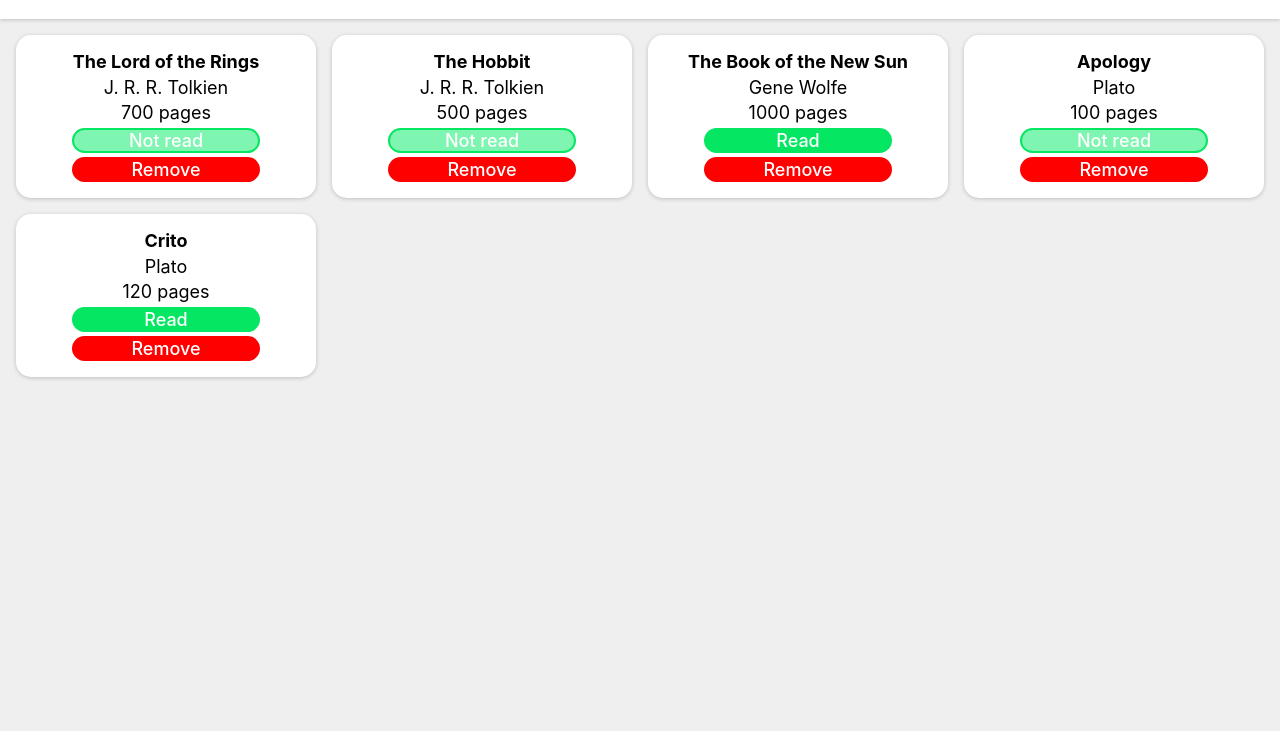
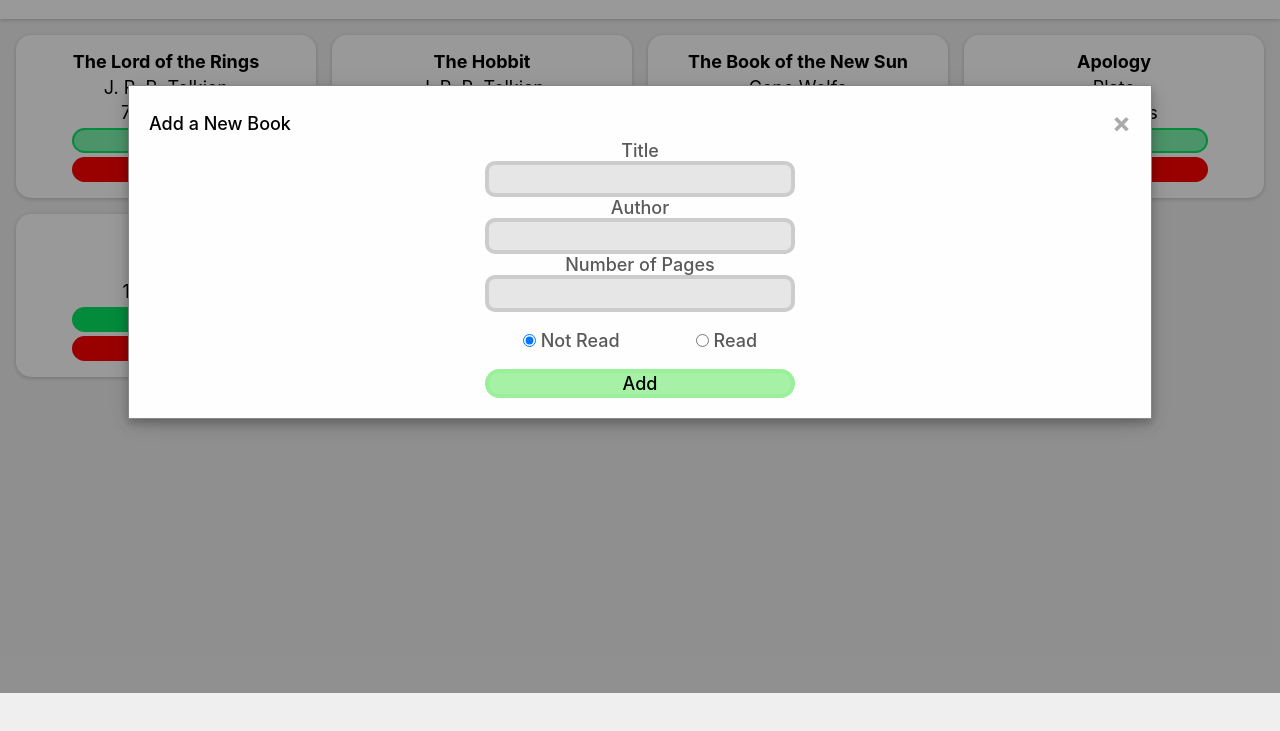
Before and after one commit to prymeka/library, a plain HTML site: page index.html in a window 1280 px wide. Both pictures are taken after a click on the button "Add a New Book". Shown: the part 107-838 px from the top of the page. Drawn offline with Linux system fonts and the light colour scheme.

Commit message:
added adding books functionality

```diff
--- a/index.html
+++ b/index.html
@@ -19,6 +19,40 @@
     </header>
     <main>
       <div id="books-grid">
+        <div id="new-book-modal" class="modal">
+          <div class="modal-content">
+            <div id="modal-header">
+              <p>Add a New Book</p>
+              <span class="close">&times;</span>
+            </div>
+            <form id="book-form">
+
+              <label for="title-input">Title</label>
+              <input type="text" id="title-input" minlength="1" required>
+
+              <label for="author-input">Author</label>
+              <input type="text" id="author-input" minlength="1" required>
+
+              <label for="pages-input">Number of Pages</label>
+              <input type="number" min="1" id="pages-input" required>
+
+              <div id="radio-btn-container">
+                <div class="radio-input">
+                  <input type="radio" id="not-read-input" name="read-status" value="not read" checked>
+                  <label for="not-read">Not Read</label>
+                </div>
+
+                <div class="radio-input">
+                  <input type="radio" id="read-input" name="read-status" value="read">
+                  <label for="read">Read</label>
+                </div>
+              </div>
+
+              <button type="submit" form="book-form" id="submit-btn">Add</button>
+
+            </form>
+          </div>
+        </div>
       </div>
     </main>
 	</body>
--- a/script.js
+++ b/script.js
@@ -72,6 +72,59 @@ function addBooksToLibrary() {
   }
 }
 
+let modal = document.getElementById("new-book-modal");
+let addNewBookBtn = document.getElementById("new-book-btn");
+let span = document.getElementsByClassName("close")[0];
+let titleInput = document.getElementById("title-input");
+let authorInput = document.getElementById("author-input");
+let pagesInput = document.getElementById("pages-input");
+addNewBookBtn.onclick = function() {
+  modal.style.display = "block";
+  let ogBorderColor = rs.getPropertyValue("--input-border-color")
+  titleInput.value = "";
+  titleInput.style.borderColor = ogBorderColor;
+  authorInput.value = "";
+  authorInput.style.borderColor = ogBorderColor;
+  pagesInput.value = "";
+  pagesInput.style.borderColor = ogBorderColor;
+}
+
+span.onclick = function() {
+  modal.style.display = "none";
+}
+
+window.onclick = function(event) {
+  if (event.target == modal) {
+    modal.style.display = "none";
+  }
+}
+
+let submitButton = document.getElementById("submit-btn");
+let notReadInput = document.getElementById("not-read-input");
+let readInput = document.getElementById("read-input");
+submitButton.addEventListener("click", (e) => {
+  e.preventDefault();
+  if (titleInput.value === "") {
+    titleInput.style.borderColor = "red";
+    return;
+  } else if (authorInput.value === "") {
+    authorInput.style.borderColor = "red";
+    return;
+  } else if (pagesInput.value === "") {
+    pagesInput.style.borderColor = "red";
+    return;
+  }
+  modal.style.display = "none";
+  let book = new Book(
+    titleInput.value,
+    authorInput.value,
+    pagesInput.value,
+    Boolean(notReadInput.checked) ? notReadInput.value : readInput.value
+  )
+  myLibrary.push(book);
+  addBookToLibrary(book);
+});
+
 myLibrary.push(new Book("The Lord of the Rings", "J. R. R. Tolkien", "700", "not read"));
 myLibrary.push(new Book("The Hobbit", "J. R. R. Tolkien", "500", "not read"));
 myLibrary.push(new Book("The Book of the New Sun", "Gene Wolfe", "1000", "read"));
--- a/style.css
+++ b/style.css
@@ -1,7 +1,9 @@
 :root {
   --shadow: rgba(0, 0, 0, 0.2) 0px 1px 4px;
-  --read-color: #05e662;
-  --not-read-color: #7ef5b0;
+  --read-color: hsl(145, 96%, 46%);
+  --not-read-color: hsl(145, 86%, 73%);
+  --input-border-color: hsl(0, 0%, 80%);
+  --input-color: hsl(0, 0%, 90%);
 }
 
 /* CSS Reset */
@@ -23,7 +25,7 @@ html {
 body {
   background-color: var(--grey);
   color: var(--black);
-  font-family: 'Poppins', sans-serif;
+  font-family: "Poppins", sans-serif;
   font-size: 18px;
   font-weight: 500;
   word-wrap: break-word;
@@ -42,19 +44,22 @@ input {
   outline: none;
 }
 
-input[type='text'],
-input[type='number'] {
+input[type="text"],
+input[type="number"] {
   cursor: text;
 }
 
 /* Body */
 
 body {
-  font-family: -apple-system, BlinkMacSystemFont, "Segoe UI", Roboto, Helvetica, Arial, sans-serif, "Apple Color Emoji", "Segoe UI Emoji", "Segoe UI Symbol";
+  font-family: -apple-system, BlinkMacSystemFont, "Segoe UI", Roboto, Helvetica,
+    Arial, sans-serif, "Apple Color Emoji", "Segoe UI Emoji", "Segoe UI Symbol";
   height: 100vh;
   display: flex;
   flex-direction: column;
   background-color: #efefef;
+  overflow-x: hidden;
+  overflow-y: auto;
 }
 
 /* Header */
@@ -74,8 +79,12 @@ header #new-book-btn {
   padding: 0.7em 2.1em;
   border: none;
   border-radius: 15px;
-  background-color: lightblue;
+  background-color: hsl(195, 53%, 79%);
   cursor: pointer;
+}
+
+header #new-book-btn:hover {
+  background-color: hsl(195, 53%, 75%);
 }
 
 /* Main */
@@ -87,7 +96,7 @@ main {
 
 main #books-grid {
   display: grid;
-  grid-template: auto / repeat(auto-fit, minmax(150px, 300px));;
+  grid-template: auto / repeat(auto-fit, minmax(150px, 300px));
   justify-content: space-around;
   gap: 1rem;
 }
@@ -134,6 +143,111 @@ main #books-grid {
 }
 
 .book-card .remove-btn {
-  background-color: red;
-  border: 2px solid red;
+  background-color: hsl(0, 100%, 50%);
+  border: 2px solid hsl(0, 100%, 50%);
 }
+
+.book-card .remove-btn:hover {
+  background-color: hsl(0, 100%, 47%);
+  border: 2px solid hsl(0, 100%, 47%);
+}
+
+/* Modal Box */
+
+.modal {
+  display: none;
+  position: fixed;
+  z-index: 1;
+  left: 0;
+  top: 0;
+  width: 100%;
+  height: 100%;
+  overflow: auto;
+  background-color: rgb(0, 0, 0);
+  background-color: rgba(0, 0, 0, 0.4);
+}
+
+.modal-content {
+  background-color: #fefefe;
+  margin: 15% auto;
+  padding: 20px;
+  border: 1px solid #888;
+  width: 80%;
+  box-shadow: 0 4px 8px 0 rgba(0, 0, 0, 0.2), 0 6px 20px 0 rgba(0, 0, 0, 0.19);
+  animation-name: animatetop;
+  animation-duration: 0.4s;
+}
+
+.close {
+  color: #aaa;
+  float: right;
+  font-size: 28px;
+  font-weight: bold;
+}
+
+.close:hover,
+.close:focus {
+  color: black;
+  text-decoration: none;
+  cursor: pointer;
+}
+
+#modal-header {
+  display: flex;
+  justify-content: space-between;
+  align-items: center;
+}
+
+.modal-content form {
+  display: grid;
+  flex-direction: column;
+  align-content: center;
+  justify-content: center;
+  align-items: center;
+  text-align: center;
+  width: 100%;
+}
+
+.modal-content input {
+  background-color: var(--input-color);
+  border: 4px solid var(--input-border-color);
+  border-radius: 10px;
+  text-align: center;
+  padding: 0.2em 0.4em;
+}
+
+.modal-content label {
+  color: hsl(0, 0%, 35%);
+}
+
+#radio-btn-container {
+  display: flex;
+  justify-content: space-around;
+  align-items: center;
+  margin-block: 1em;
+}
+
+.radio-input * {
+  cursor: pointer;
+}
+
+.modal-content button {
+  background-color: hsl(120, 73%, 80%);
+  border: 4px solid hsl(120, 73%, 77%);
+  border-radius: 50vh;
+}
+
+.modal-content button:hover {
+  background-color: hsl(120, 73%, 77%);
+}
+
+@keyframes animatetop {
+  from {
+    top: -300px;
+    opacity: 0;
+  }
+  to {
+    top: 0;
+    opacity: 1;
+  }
+}
```
